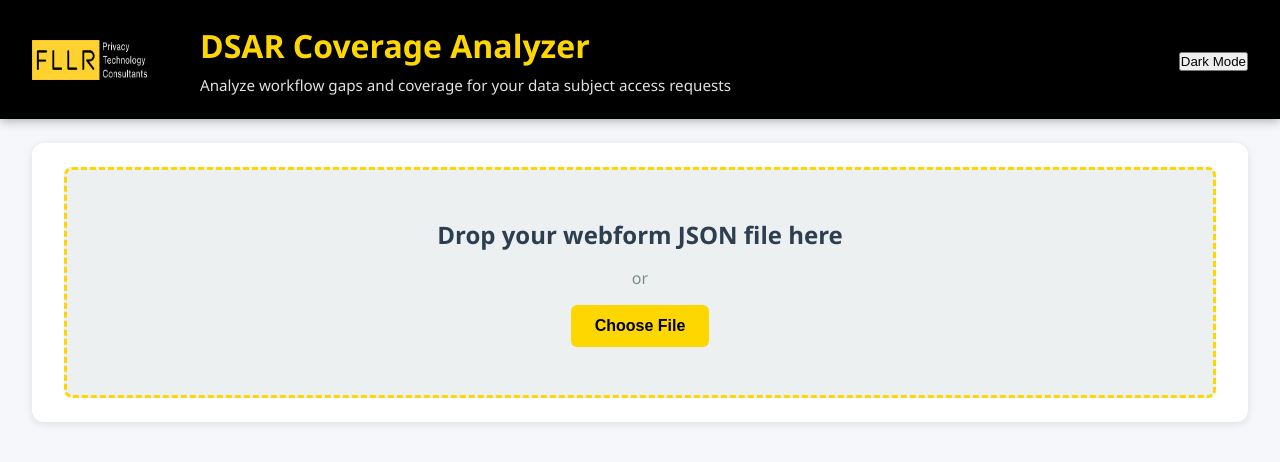
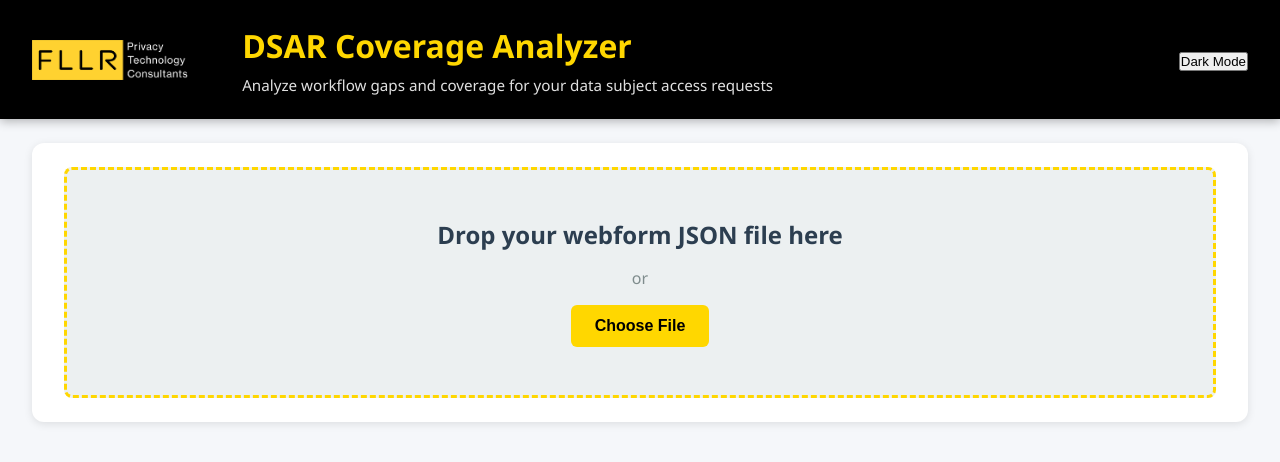
Before and after one commit to madofuller/DSRMap, a plain HTML site: page index.html in a window 1280 px wide. Drawn offline with Linux system fonts and the light colour scheme; no server answers.

Commit message:
logo fix

```diff
--- a/index.html
+++ b/index.html
@@ -37,7 +37,7 @@
 
         .header-logo img {
             height: 100%;
-            max-width: 120px;
+            max-width: 500px; width: auto;
         }
 
         .header-content {
```
